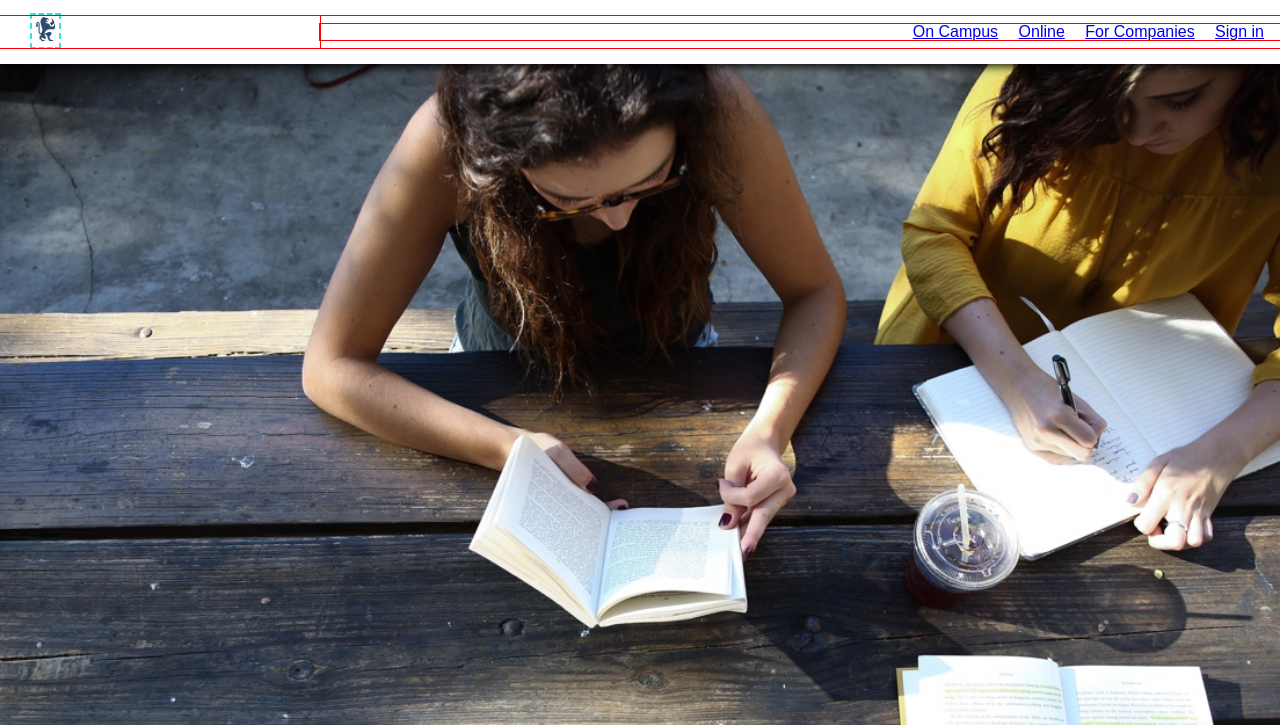
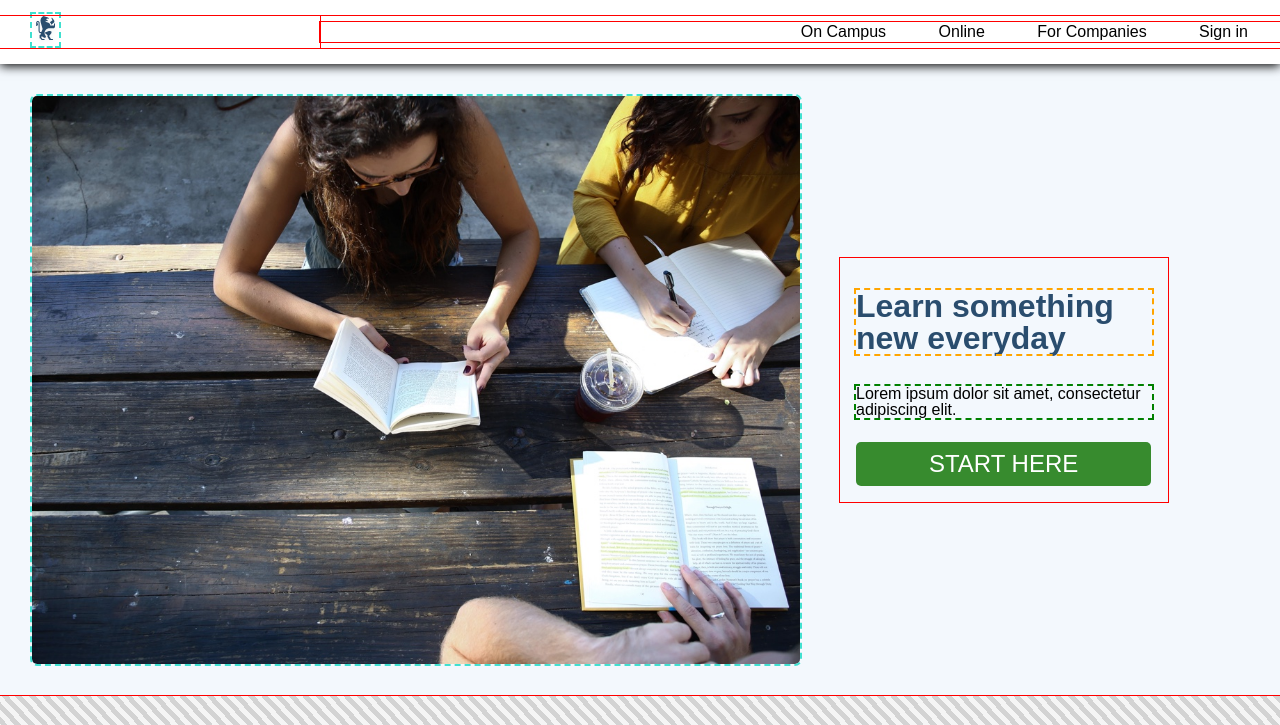
Before and after one commit to Zielous/codecademy_w7p1_colmar_academy, a plain HTML site: page index.html in a window 1280 px wide. Shown: the top 725 px of the page. Drawn offline with Linux system fonts and the light colour scheme.

Commit message:
Nav and header added for desktop view.

```diff
--- a/index.html
+++ b/index.html
@@ -49,32 +49,40 @@
 
       <!-- #SECTION-BANNER -->
 
-      <banner class="banners  container__block  color__primary--bg-light">
-        <img title=""Colmar Academy - the premier education experience" alt="banner" src="./resources/images/banner.jpg">
-        <h1>Learn something new everyday</h1>
-        <p>Lorem ipsum dolor sit amet, consectetur adipiscing elit.</p>
-        <button class="button__primary  button__cta  limit--width  caps__upper">Start here</button>
+      <banner class="banner__area  container__block  color__primary--bg-light">
+        <img title="Colmar Academy - the premier education experience" alt="banner" src="./resources/images/banner.jpg">
+        <div class="banner__text">
+          <h1>Learn something new everyday</h1>
+          <p>Lorem ipsum dolor sit amet, consectetur adipiscing elit.</p>
+          <button class="button__primary  button__cta  limit--width  caps__upper">Start here</button>
+        </div>
       </banner>
 
       <!-- #SECTION-ARTICLES -->
 
       <section class="articles  container__flex">
         <div class="article  limit--width">
-          <img alt="article-1" src="./resources/images/information-orientation-mobile.jpg">
+        <div class="display__tablet-desktop">
+          <img alt="article-1" src="./resources/images/information-main.jpg">
+          <h2>Orientation date<i class="fa  fa-calendar  fa--margin-left"></i></h2>
+          <p>Tue 10/11 &amp; Wed 10/12: 8AM-3PM</p>
+          <button class="button__primary  button__cta">Read More<i class="fa fa-chevron-circle-right  fa--margin-left"></i></button>
+        </div>
+          <img alt="article-2" src="./resources/images/information-orientation-mobile.jpg">
           <h2>Orientation date<i class="fa  fa-calendar  fa--margin-left"></i></h2>
           <p>Tue 10/11 &amp; Wed 10/12: 8AM-3PM</p>
           <button class="button__primary  button__cta">Read More<i class="fa fa-chevron-circle-right  fa--margin-left"></i></button>
         </div>
 
         <div class="article  limit--width">
-          <img alt="article-2" src="./resources/images/information-campus-mobile.jpg">
+          <img alt="article-3" src="./resources/images/information-campus-mobile.jpg">
           <h2>Our campus<i class="fa  fa-map-marker  fa--margin-left  fa--color-primary"></i></h2>
           <p>Find which campus is close to you</p>
           <button class="button__primary  button__cta">Read More<i class="fa fa-chevron-circle-right  fa--margin-left"></i></button>
         </div>
 
         <div class="article  limit--width">
-          <img alt="article-3" src="./resources/images/information-guest-lecture-mobile.jpg">
+          <img alt="article-4" src="./resources/images/information-guest-lecture-mobile.jpg">
           <h2>Special guest lecture<i class="fa  fa-commenting  fa--margin-left"></i></h2>
           <p>Join a keynote with Oliver Sack about music in medical treatment</p>
           <button class="button__primary  button__cta">Read More<i class="fa fa-chevron-circle-right  fa--margin-left"></i></button>
--- a/resources/css/z-style.css
+++ b/resources/css/z-style.css
@@ -88,7 +88,7 @@
 #GLOBAL
 \*----------*/
 
-  html {
+  html, a {
     font-family: "Quattrocento Sans", sans-serif;
     font-size: 16px;
     line-height: 1.2;
@@ -114,6 +114,12 @@
     font-size: 1rem;
     font-weight: normal;
     margin-bottom: 10px;
+  }
+
+  a {
+    text-decoration: none;
+    color: black;
+    padding: 1rem 1rem;
   }
 
   .limit--width {
@@ -305,6 +311,10 @@
       justify-content: space-around;
     }
 
+      .header__nav a {
+        padding: 0.25rem 0.5rem;
+      }
+
   .container__img {
       width: 25%;
       justify-content: space-around;
@@ -321,27 +331,31 @@
 #SECTION-BANNER
 \*----------*/
 
-  .banners {
+  .banner__area {
     text-align: center;
     padding-bottom: 2rem; /* 32px */
   }
 
-    .banners img {
+    .banner__area img {
       width: 100%;
       height: auto; /* 11.25rem, 180px */
     }
 
-    .banners p {
+    .banner__area p {
       margin: 0 1rem;
     }
 
-    .banners button {
+    .banner__area button {
       font-size: 1.5rem;
     }
 
-    .banners button {
+    .banner__area button {
       margin-top: 1.5rem; /* 24px */
     }
+
+  .banner__text {
+    display: block;
+  }
 
 
 
@@ -519,9 +533,13 @@
         text-align: right;
       }
 
-      .header__nav a {
-        margin-right: 1rem;
-      }
+        .header__nav a {
+          margin-right: 1rem;
+        }
+
+        .header__nav a {
+          padding: 1rem 1rem;
+        }
 
       .limit--width-desktop {
           width: 100%;
@@ -532,7 +550,50 @@
       }
 
         .logo__img {
+          margin-left: 1rem; /* 1rem already set by "a" at start */
+        }
+
+
+
+
+    /*----------*\
+    #SECTION-BANNER
+    \*----------*/
+
+      .banner__area {
+        display: flex;
+        padding-top: 2rem;
+        align-items: center;
+      }
+
+        .banner__area img {
+          width: 60%;
           margin-left: 2rem;
+          align-self: flex-start;
+          border-radius: 5px;
+        }
+
+        .banner__text {
+          display: flex;
+          width: 40%;
+          margin-left: 2.5rem; /* 40px */
+          margin-right: 7rem;
+          align-content: center;
+          flex-direction: column;
+        }
+
+          .banner__text h1,
+          .banner__text p {
+            text-align: left;
+          }
+
+          .banner__text h1 {
+            font-size: 2rem;
+          }
+
+        .banner__area button {
+          height: 44px;
+          padding: 8px 0;
         }
 
   }
```
